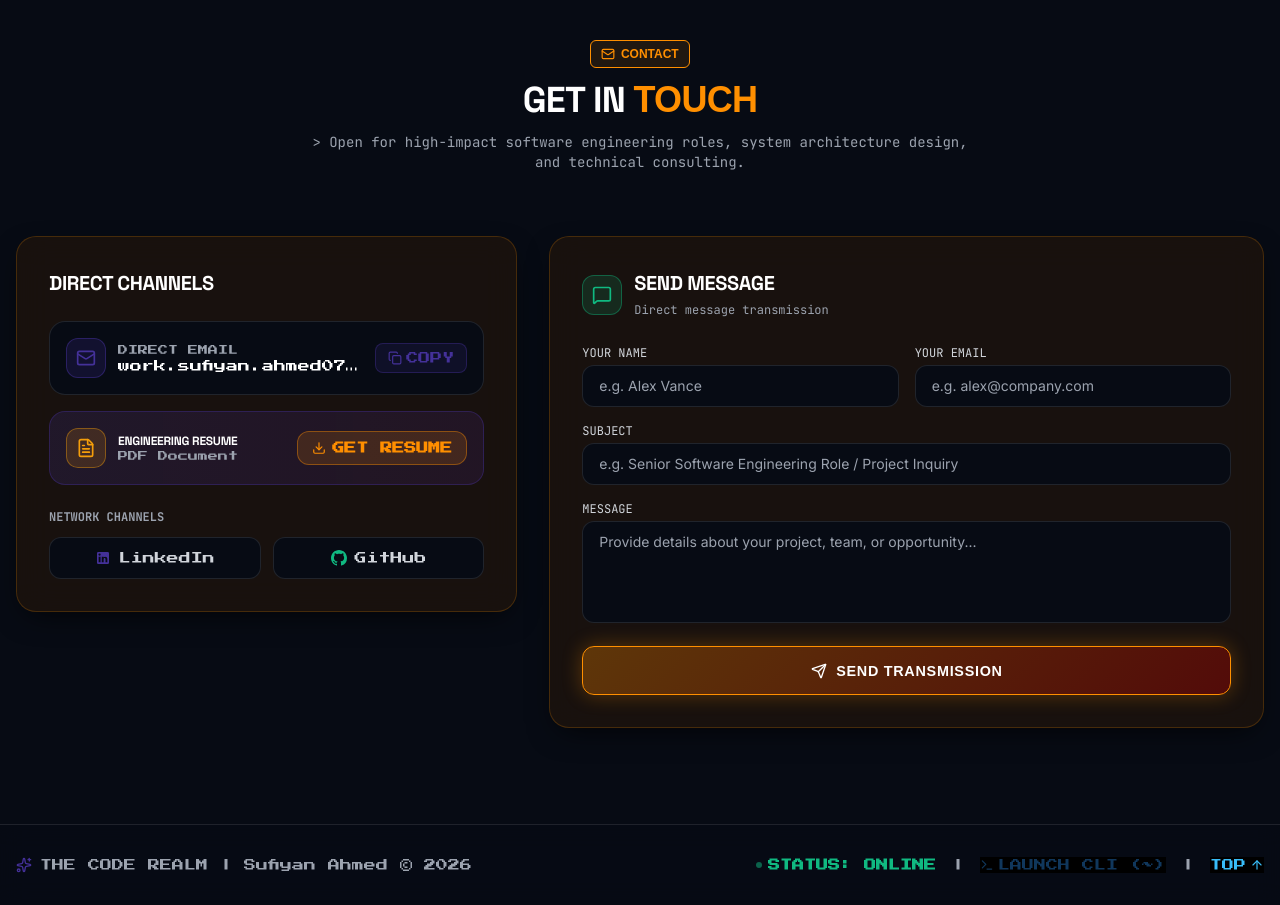
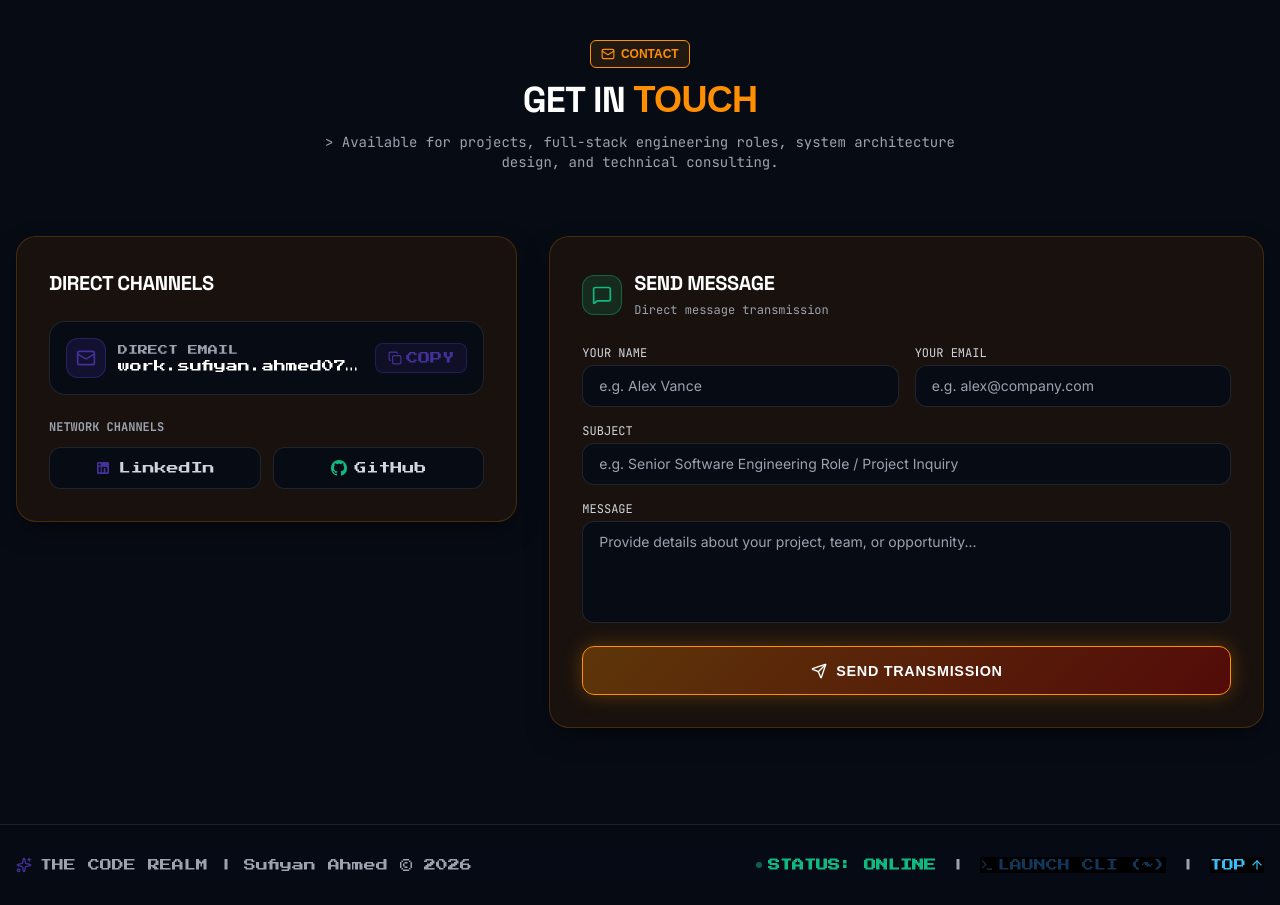
Before and after one commit to sufiyan078/portfolio, a React (Vite) app: page / in a window 1280 px wide. Shown: the part 6960-7865 px from the top of the page. Built offline with nearby package versions, Linux system fonts and the light colour scheme; a web font is replaced by a local one.

Commit message:
fix: add 'Available for projects' text and remove resume download card from Contact section

```diff
--- a/src/components/ContactSection.tsx
+++ b/src/components/ContactSection.tsx
@@ -1,5 +1,5 @@
 import React, { useState } from 'react';
-import { Send, Mail, FileText, Check, Copy, Sparkles, MessageSquare, Download } from 'lucide-react';
+import { Send, Mail, Check, Copy, Sparkles, MessageSquare } from 'lucide-react';
 import { playCyberSound } from '../utils/soundEffects';
 
 export const ContactSection: React.FC = () => {
@@ -38,7 +38,7 @@ export const ContactSection: React.FC = () => {
           GET IN <span className="text-[#FF8F00]">TOUCH</span>
         </h2>
         <p className="font-mono text-sm text-gray-400 mt-3 max-w-2xl">
-          &gt; Open for high-impact software engineering roles, system architecture design, and technical consulting.
+          &gt; Available for projects, full-stack engineering roles, system architecture design, and technical consulting.
         </p>
       </div>
 
@@ -49,7 +49,7 @@ export const ContactSection: React.FC = () => {
             <h3 className="font-heading font-bold text-xl text-white mb-6">DIRECT CHANNELS</h3>
 
             {/* Email Copy Card */}
-            <div className="p-4 rounded-2xl bg-[#070B14] border border-white/10 mb-4 flex items-center justify-between gap-3">
+            <div className="p-4 rounded-2xl bg-[#070B14] border border-white/10 mb-6 flex items-center justify-between gap-3">
               <div className="flex items-center gap-3 overflow-hidden">
                 <div className="w-10 h-10 rounded-xl bg-[#443199]/20 border border-[#443199]/50 flex items-center justify-center text-[#443199] shrink-0">
                   <Mail className="w-5 h-5" />
@@ -67,32 +67,6 @@ export const ContactSection: React.FC = () => {
                 {copiedEmail ? <Check className="w-3.5 h-3.5 text-[#10B981]" /> : <Copy className="w-3.5 h-3.5" />}
                 <span>{copiedEmail ? 'COPIED' : 'COPY'}</span>
               </button>
-            </div>
-
-            {/* Resume Download CTA */}
-            <div className="p-4 rounded-2xl bg-gradient-to-r from-[#443199]/20 to-[#7C3AED]/10 border border-[#443199]/40 mb-6 flex items-center justify-between">
-              <div className="flex items-center gap-3 font-mono">
-                <div className="w-10 h-10 rounded-xl bg-[#F59E0B]/15 border border-[#F59E0B]/40 flex items-center justify-center text-[#F59E0B]">
-                  <FileText className="w-5 h-5" />
-                </div>
-                <div>
-                  <div className="font-heading text-xs font-bold text-white">ENGINEERING RESUME</div>
-                  <div className="text-[10px] text-gray-400">PDF Document</div>
-                </div>
-              </div>
-
-              <a
-                href="#download"
-                onClick={(e) => {
-                  e.preventDefault();
-                  playCyberSound('click');
-                  alert("Downloading Sufiyan Ahmed's Engineering Resume (PDF)...");
-                }}
-                className="px-3.5 py-2 rounded-xl bg-[#FF8F00]/15 border border-[#FF8F00]/40 text-[#FF8F00] hover:bg-[#FF8F00]/30 text-xs font-mono font-bold flex items-center gap-1.5 transition-all"
-              >
-                <Download className="w-3.5 h-3.5" />
-                <span>GET RESUME</span>
-              </a>
             </div>
 
             {/* Social Channels */}
```
